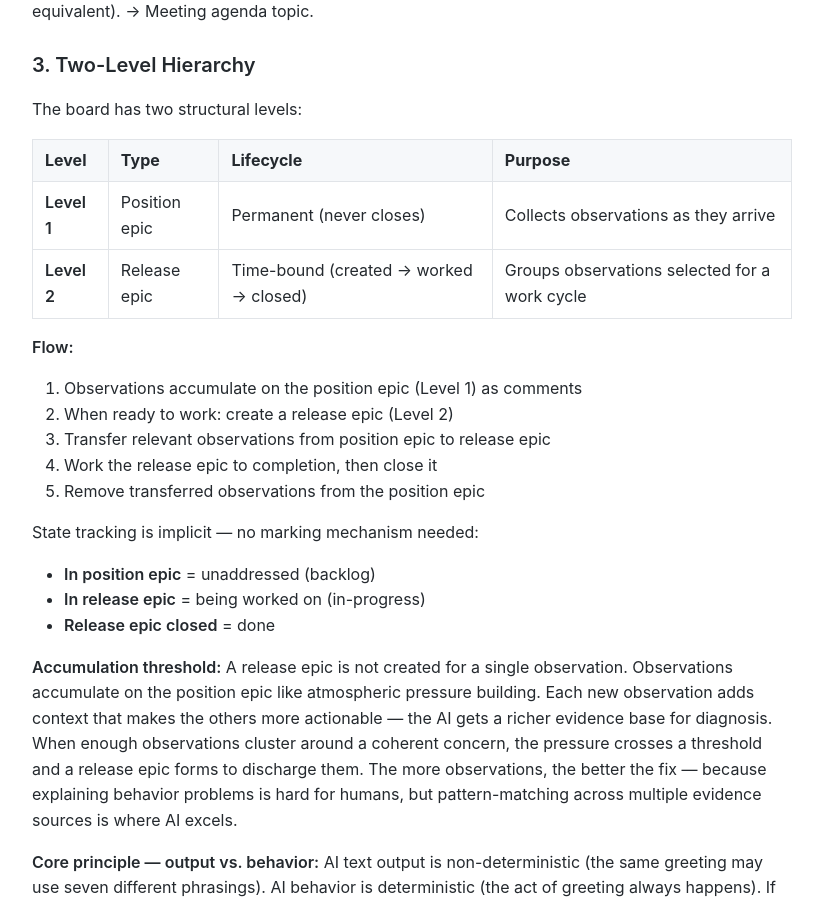
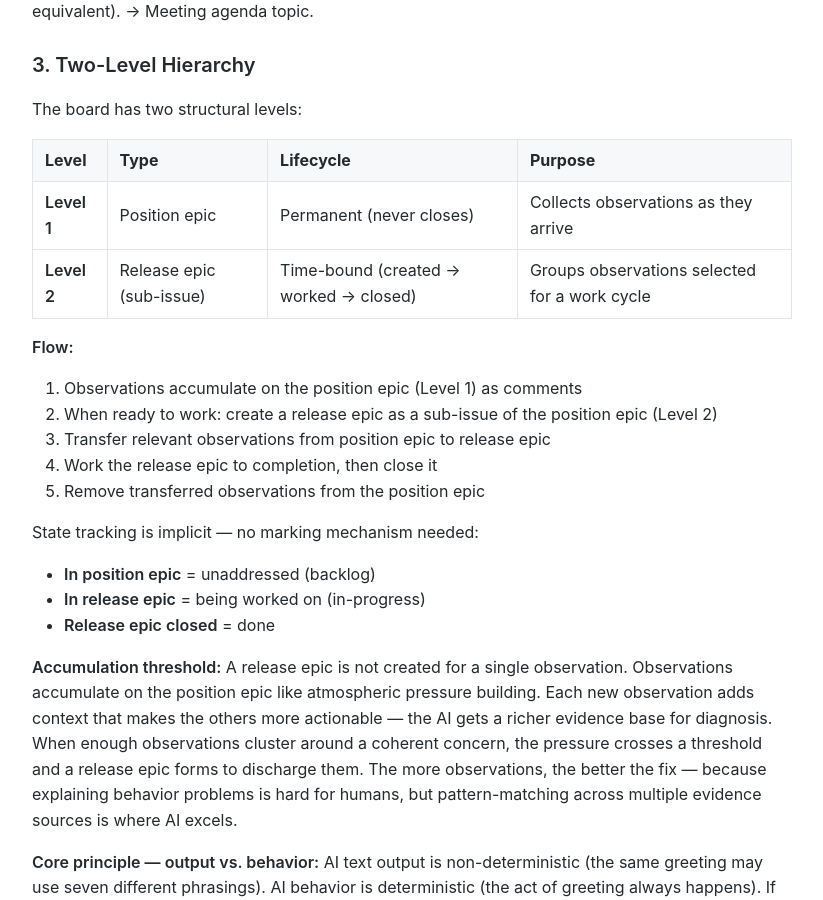
Before and after one commit to MariusWilsch/public-wilsch-ai-pages, a Jekyll site: the page built from project/soloforce/cci-board-structure-design.md, in a window 1280 px wide and 900 px high, scrolled down 2309 px. Shown: the whole window, without its empty margins (228-1051 px from the left). Built offline with Jekyll 4.4.1, drawn with Linux system fonts in a browser that asks for light colours; our own code applies the rules of GitHub Pages for plain Markdown files.

Commit message:
Sync from hippocampus 2026-02-20

```diff
--- a/project/soloforce/cci-board-structure-design.md
+++ b/project/soloforce/cci-board-structure-design.md
@@ -66,11 +66,11 @@ The board has two structural levels:
 | Level | Type | Lifecycle | Purpose |
 |-------|------|-----------|---------|
 | **Level 1** | Position epic | Permanent (never closes) | Collects observations as they arrive |
-| **Level 2** | Release epic | Time-bound (created → worked → closed) | Groups observations selected for a work cycle |
+| **Level 2** | Release epic (sub-issue) | Time-bound (created → worked → closed) | Groups observations selected for a work cycle |
 
 **Flow:**
 1. Observations accumulate on the position epic (Level 1) as comments
-2. When ready to work: create a release epic (Level 2)
+2. When ready to work: create a release epic as a sub-issue of the position epic (Level 2)
 3. Transfer relevant observations from position epic to release epic
 4. Work the release epic to completion, then close it
 5. Remove transferred observations from the position epic
```
